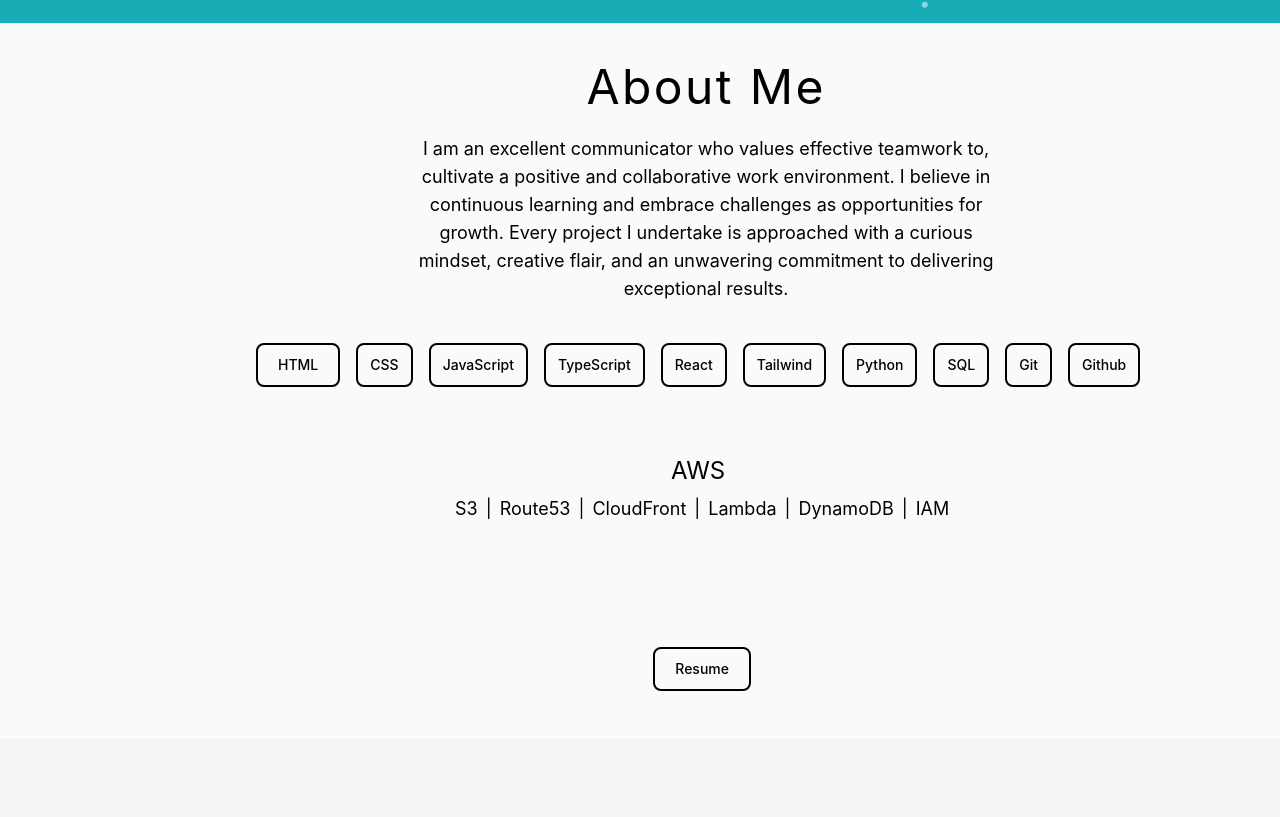
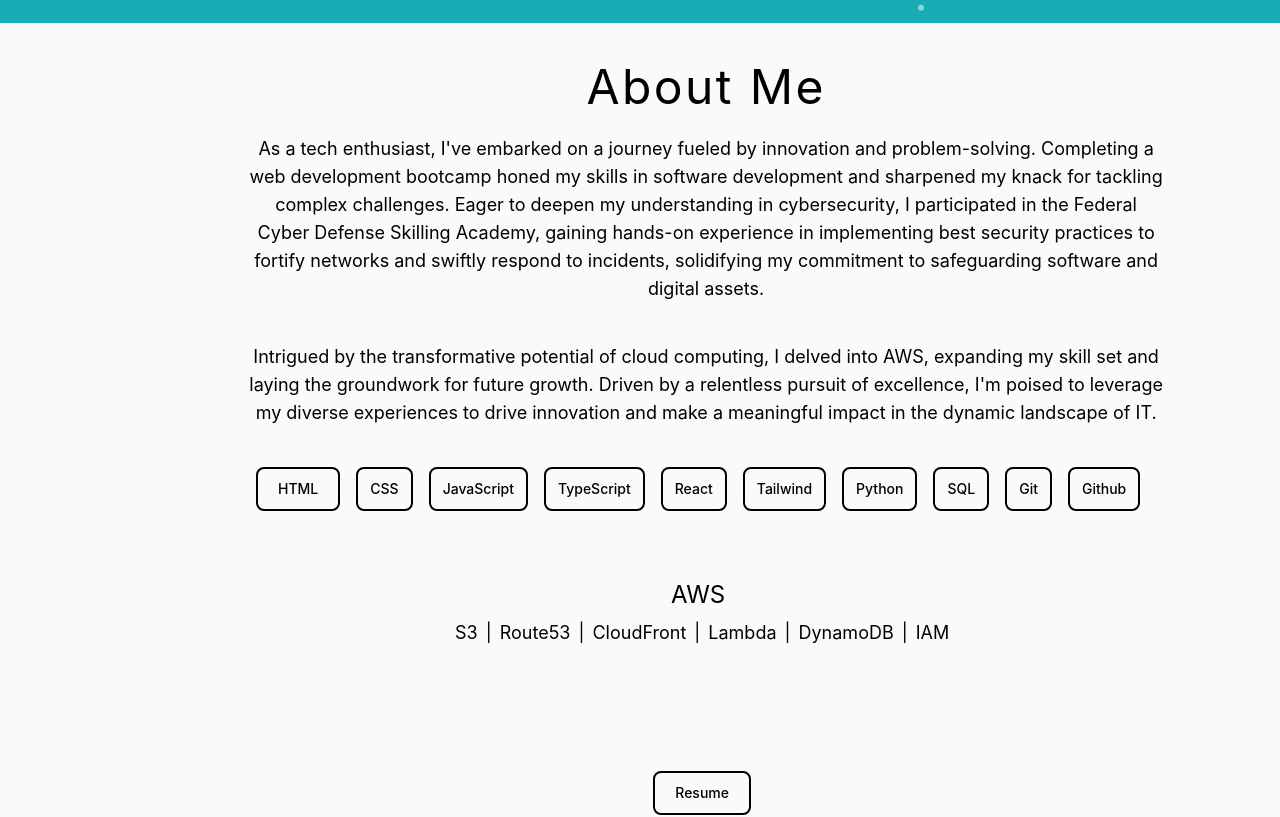
Before and after one commit to Mgaynor2022/Portfolio, a React (Vite) app: page / in a window 1280 px wide. Shown: the part 777-1594 px from the top of the page. Built offline with nearby package versions, Linux system fonts and the light colour scheme; no server answers.

Commit message:
Updated About Me Section

```diff
--- a/src/components/About.jsx
+++ b/src/components/About.jsx
@@ -1,22 +1,29 @@
-
-
-export default function About(){
-
+export default function About() {
   return (
     <div id="about" className="flex bg-gray-50 items-center lg:px-24 p-10 ">
       <div id="aboutMe" className=" flex flex-col items-center">
         <h1 className="text-5xl text-center mb-6 tracking-wider">About Me</h1>
-          <div className="w-1/2">
+        <div className="w-3/4 font-normal text-lg text-center mb-10">
           <p
             id="aboutMe-text"
             className=" font-normal text-lg text-center mb-10  "
           >
-              I am an excellent communicator who values effective teamwork to,
-              cultivate a positive and collaborative work environment. I believe
-              in continuous learning and embrace challenges as opportunities for
-              growth. Every project I undertake is approached with a curious
-              mindset, creative flair, and an unwavering commitment to
-              delivering exceptional results.
+            As a tech enthusiast, I've embarked on a journey fueled by
+            innovation and problem-solving. Completing a web development
+            bootcamp honed my skills in software development and sharpened my
+            knack for tackling complex challenges. Eager to deepen my
+            understanding in cybersecurity, I participated in the Federal Cyber
+            Defense Skilling Academy, gaining hands-on experience in
+            implementing best security practices to fortify networks and swiftly
+            respond to incidents, solidifying my commitment to safeguarding
+            software and digital assets.
+          </p>
+          <p>
+            Intrigued by the transformative potential of cloud computing, I
+            delved into AWS, expanding my skill set and laying the groundwork
+            for future growth. Driven by a relentless pursuit of excellence, I'm
+            poised to leverage my diverse experiences to drive innovation and
+            make a meaningful impact in the dynamic landscape of IT.
           </p>
         </div>
 
@@ -57,8 +64,13 @@ export default function About(){
             Github
           </p>
         </div>
-          <p id="aws" className="font-normal text-2xl mr-4 mt-5 mb-2">AWS</p>
-          <div id="aws" className=" flex justify-center px-12 lg:px-24 mb-24  font-normal text-lg">
+        <p id="aws" className="font-normal text-2xl mr-4 mt-5 mb-2">
+          AWS
+        </p>
+        <div
+          id="aws"
+          className=" flex justify-center px-12 lg:px-24 mb-24  font-normal text-lg"
+        >
           <p className="mr-2">S3</p>
           <p className="mr-2">|</p>
           <p className="mr-2">Route53</p>
@@ -69,7 +81,6 @@ export default function About(){
           <p className="mr-2">DynamoDB</p> <p className="mr-2">|</p>
           <p className="mr-2">IAM</p>
         </div>
-
 
         <a
           href="https://docs.google.com/document/d/1huQQ0CeLkIBLc7HfL_KeCxpDcLv16NPbJs9Kisd35PI/edit"
```
Lines whose indentation alone changed are shown as unchanged.
